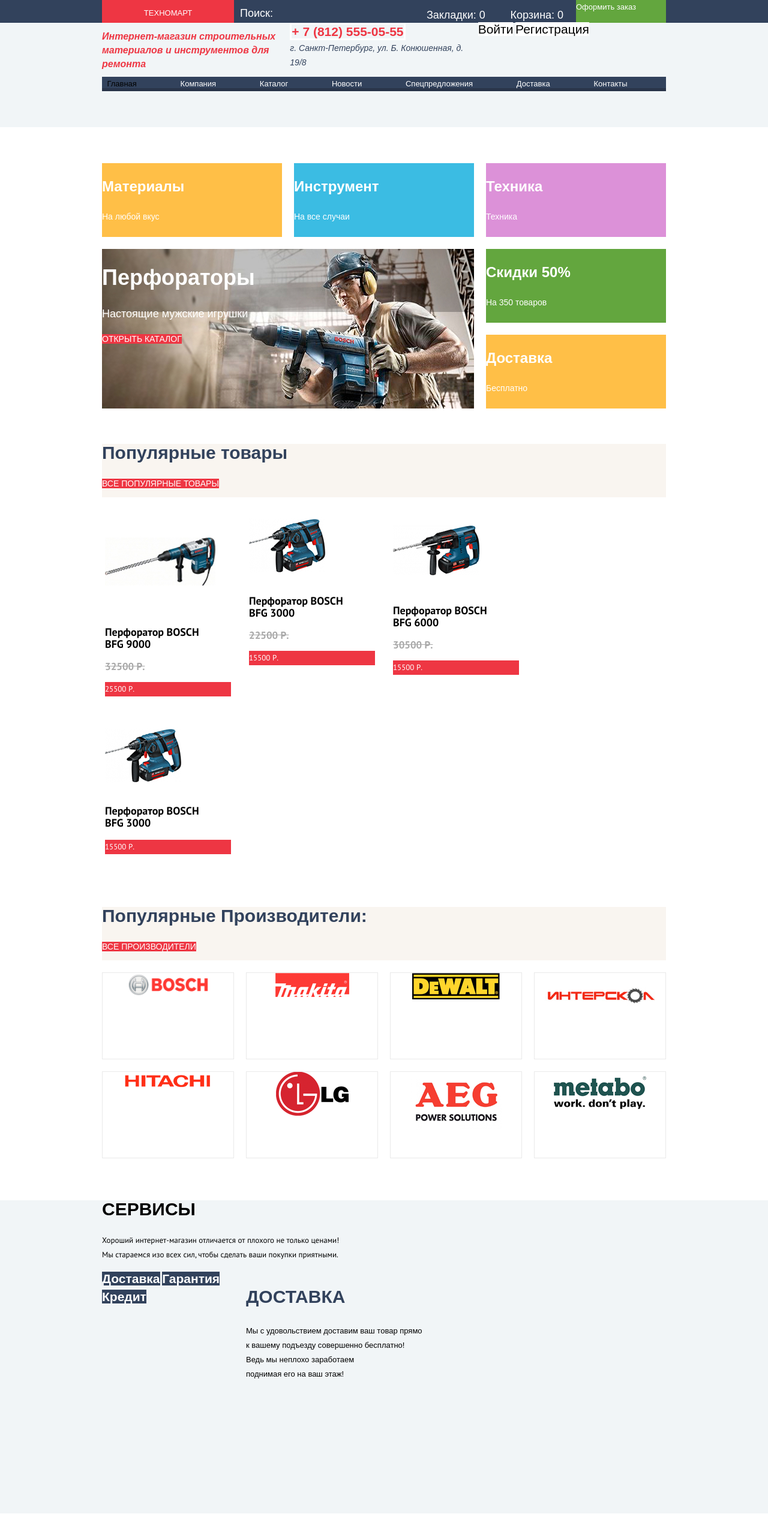
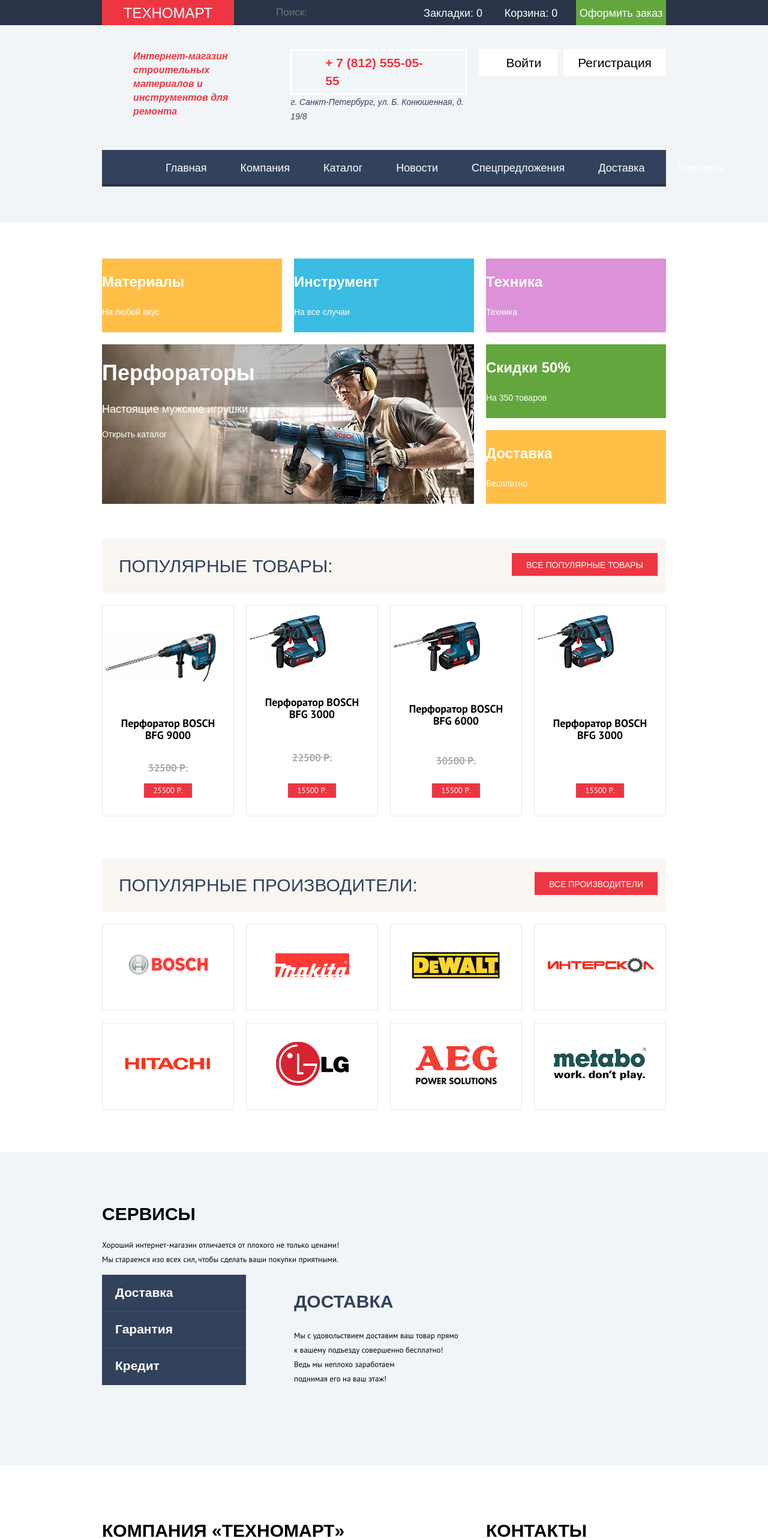
Before and after one commit to MaksymPasichnyk/1026903-technomart-29, a plain HTML site: page index.html in a window 1280 px wide. Shown: the top 2564 px of the page at 60% size. Drawn offline with Linux system fonts and the light colour scheme; a web font is replaced by a local one.

Commit message:
Флексбокс главной страницы

```diff
--- a/css/style.css
+++ b/css/style.css
@@ -69,31 +69,40 @@
 .main-header-logo {
   background-color: var(--basic-red);
   color: var(--basic-white);
-  padding: 10px;
+  position: relative;
+    width: 220px;
+    font-size: 24px;
     text-align: center;
+    text-transform: uppercase;
+    padding: 10px 0 8px 0;
 }
 
 .header-top {
-   background: var(--basic-blue);
+   background: var(--dark-blue);
 }
 
 /* test */
 .header-top-columns {
-  display: grid;
-  grid-template-columns: 220px auto 310px 150px;
-  grid-template-rows: 38px;
+  display: flex;
+  justify-content: space-between;
 }
 .header-columns {
   display: grid;
   grid-template-columns: 1fr 1fr 1fr;
-  margin-bottom: 60px;
+  gap: 20px;
+  margin-bottom: 44px;
+  margin-top: 40px;
 }
 
 
 
-.search-form {
-
-  padding: 10px;
+.search-form input {
+    width: 270px;
+    border: none;
+    padding: 12px 0 12px 50px;
+    font-size: 17px;
+    line-height: 18px;
+    background-color: var(--dark-blue)
 }
 
 
@@ -105,34 +114,45 @@
 
 }
 
-.list-order-item:first-child {
 
-}
 
 .header-mobile {
   border: 3px solid var(--basic-white);
+
 }
 
 .nav {
   background-color: var(--basic-blue);
   box-shadow: inset 0px -5px 0px #293449;
-  grid-column: 1 / -1;
 }
 
 .nav-list {
   display: flex;
   justify-content: space-around;
-  padding: 15px;
+  padding: 18px 54px 19px 53px;
+  margin-bottom: 60px;
+  text-align: center;
 }
 
 .nav-item {
   margin-right: 56px;
+  font-weight: 400;
+  font-size: 18px;
+  line-height: 24px;
+  font-family: "Cuprum", arial, serif;
 }
+
+.nav-item:first-of-type {
+  margin-left: 53px;
+}
+
+.nav-item:last-of-type {
+  margin-right: 53px;
+}
+
 
 .list-reset {
   list-style: none;
-  padding: 0;
-  margin: 0;
 }
 
 
@@ -160,20 +180,38 @@
 }
 
 .basket-link,
-.bookmarks-link,
-.search-title {
-  font-family: "Cuprum", sans-serif, serif;
+.bookmark-link,
+.order-link {
+  font-family: "Cuprum", Arial, serif;
   font-size: 18px;
   line-height: 24px;
+  color: var(--basic-white);
+  width: 110px;
+  text-align: center;
+  padding: 10px 0 8px 0;
 }
 
 
+.order-link {
+  width: 150px;
+}
 
 .header-title {
+}
+
+.header-title h1 {
+  width: 190px;
   color: var(--basic-red);
   font-size: 16px;
   line-height: 23px;
   font-style: italic;
+  margin: auto;
+}
+
+.header-contacts {
+  display: flex;
+  flex-direction: column;
+  align-items:  center;
 }
 
 .header-mobile {
@@ -181,19 +219,38 @@
   line-height: 30px;
   font-size: 21px;
   font-weight: bold;
+  padding: 5px 55px;
 }
 
-.header-contacts {
+
+.header-address {
   color: var(--basic-blue);
   font-size: 14px;
   line-height: 24px;
 }
 
-.header-link {
+.header-login-buttons {
+  display: flex;
+  justify-content: flex-end;
+  height: 45px;
+}
+
+
+.login {
     color: var(--basic-black);
     font-size: 21px;
     line-height: 21px;
     background-color: var(--basic-white);
+    padding: 12px 27px 12px 45px;
+    margin-right: 10px;
+}
+
+.registration {
+   color: var(--basic-black);
+   background-color: var(--basic-white);
+   font-size: 21px;
+    line-height: 21px;
+  padding: 12px 24px 12px 24px;
 }
 
 /* main */
@@ -203,6 +260,8 @@
 .offer-button {
 color: var(--basic-white);
 }
+
+
 
 .offer-item_yellow {
   background-color: var(--basic-yellow);
@@ -275,6 +334,9 @@
 }
 
 .wrapper-goods-manufactures {
+  display: flex;
+  align-items: center;
+  justify-content: space-between;
   background-color: var(--light-grey);
   margin-top: 59px;
   margin-bottom: 20px;
@@ -283,7 +345,7 @@
 
 .popular-goods-list {
   display: grid;
-  grid-template-columns: 220px 220px 220px 220px;
+  grid-template-columns:  repeat(4, 1fr);
   gap: 20px;
   padding: 0;
   margin-bottom: 70px;
@@ -293,21 +355,31 @@
   margin-bottom: 70px;
 }
 
-
-
-.popular-goods-title,
-.manufacturers-title {
-  font-size: 30px;
-  line-height: 30px;
-  color: var(--basic-blue);
-}
-
-.button {
+.popular-goods-link,
+.manufactures-link {
    background-color: var(--basic-red);
   text-transform: uppercase;
   font-size: 14px;
   line-height: 18px;
   color: var(--basic-white);
+  padding: 11px 24px 9px 24px;
+  margin-right: 14px;
+  margin-bottom: 5px;
+}
+
+.popular-goods-title,
+.manufacturers-title {
+  font-family: "Cuprum", arial, serif;
+  font-weight: normal;
+  font-size: 30px;
+  line-height: 30px;
+  color: var(--basic-blue);
+  text-transform: uppercase;
+  margin-left: 28px;
+}
+
+.button {
+
 }
 
 .buy-button {
@@ -329,11 +401,15 @@
 }
 
 .popular-goods-drill {
+  border: 1px solid #EAEAEA;
   list-style: none;
   font-family: "PT Sans", Arial, sans-serif;
   box-sizing: border-box;
   padding: 5px;
-
+  display: flex;
+  flex-direction: column;
+  justify-content: space-between;
+  text-align: center;
 }
 .drill-description {
   font-weight: bold;
@@ -350,6 +426,10 @@
 .drill-price {
   color: var(--basic-white);
   background-color: var(--basic-red);
+  width: 80px;
+  margin: 0 auto;
+  margin-bottom: 25px;
+  box-sizing: border-box;
 }
 
 .brand-list {
@@ -363,7 +443,13 @@
 
 .brand-item {
   border: 1px solid #EAEAEA;
-  text-align: center;
+  display: flex;
+  justify-content: center;
+  align-items: center;
+}
+
+.service-container {
+  padding-top: 64px;
 }
 
 .services {
@@ -383,13 +469,30 @@
   color: var(--basic-blue);
 }
 
+.services p {
+  font-family: "PT Sans", Arial, serif;
+  font-size: 13px;
+  line-height: 24px;
+}
+
 .services-text-content {
   font-family: "PT Sans", sans-serif, serif;
   font-size: 13px;
   line-height: 24px;
 }
 
+.serivces-buttons-column {
+  display: flex;
+  flex-direction: column;
+  width: 240px;
+}
+
 .services-button {
+  align-items: center;
+  display: flex;
+  box-shadow: 0px 1px 0px #293449, inset 0px 1px 0px #405069;
+  padding-left: 22px;
+  height: 61px;
   font-weight: bold;
   font-size: 21px;
   line-height: 30px;
@@ -400,12 +503,26 @@
 .services-columns {
   display: grid;
   grid-template-columns: 240px auto;
+  gap: 80px;
+}
+
+.about-company {
+  display: flex;
+  flex-direction: column;
+  justify-content: space-between;
 }
 
 .about-company-title {
-  font-family: "Cuprum", sans-serif, serif;
+  display: flex;
+  flex-direction: column;
+  font-family: "Cuprum", Arial, serif;
   font-size: 30px;
   line-height: 30px;
+  text-transform: uppercase;
+}
+
+.technomart-description {
+  width: 460px;
 }
 
 .about-company p {
@@ -425,14 +542,43 @@
   background-color: var(--basic-red);
 }
 
+.details-company-link {
+  width: 220px;
+  height: 38px;
+  display: flex;
+  justify-content: center;
+  align-items: center;
+}
+
+.contact-us-link {
+  width: 300px;
+  height: 38px;
+  display: flex;
+  justify-content: center;
+  align-items: center;
+}
+
 .about-company-columns {
   display: grid;
-  grid-template-columns: 2fr 1fr;
+  grid-template-columns: 460px 300px;
   padding-bottom: 70px;
+  gap: 180px;
 }
 
 .visibility-hidden {
   display: none;
+}
+
+.contacts {
+    display: flex;
+  flex-direction: column;
+  justify-content: space-between;
+}
+
+.info-list {
+  font-family: "Cuprum", Arial, serif;
+  font-size: 18px;
+line-height: 24px;
 }
 
 
@@ -443,13 +589,42 @@
   color: var(--basic-white);
   outline : 5 px solid rgba(0, 255, 0, 0.7);
   outline - offset : -5 px;
-  height: 300px;
 }
+
+.main-footer-logo {
+      font-size: 24px;
+    line-height: 24px;
+    width: 220px;
+    padding: 9px 10px;
+    text-align: center;
+    text-transform: uppercase;
+    color: #fff;
+    background-color: #ee3643;
+    box-shadow: 0 5px 0 0 #b52933;
+}
+
+
 
 .footer-top-columns {
   display: grid;
   grid-template-columns: 321px auto;
-  margin-bottom: 122px;
+  margin-bottom: 20px;
+}
+
+.footer-top {
+  display: flex;
+  flex-direction: column;
+  justify-content: space-between;
+  width: 321px;
+}
+
+.main-footer-contacts {
+  font-family: "Cuprum", Arial, serif;
+  margin-top: 22px;
+  font-size: 17px;
+  line-height: 24px;
+  font-style: normal;
+  font-weight: 400;
 }
 
 .primorse-yellow-color {
@@ -463,6 +638,7 @@
 .footer-nav-list {
   list-style: none;
   display: flex;
+  justify-content: center;
   flex-wrap: wrap;
   width: 520px;
   line-height: 34px;
@@ -471,6 +647,8 @@
 .footer-nav-item {
   margin-right: 58px;
 }
+
+
 
 .footer-nav-list .primorse-yellow-color {
   color: var(--primorse-yellow);
@@ -661,11 +839,6 @@
 
 }
 
-.popular-goods-list {
-  display: grid;
-  grid-template-columns: repeat(3, 220px);
-  gap: 20px;
-}
 
 
 .drill-title {
--- a/index.html
+++ b/index.html
@@ -17,40 +17,35 @@
         <div class="header-top-columns">
           <a class="main-header-logo">ТЕХНОМАРТ</a>
 
-          <div class="search-form">
-            <span class="search-title">Поиск:</span>
-          </div>
-
-          <ul class="header-list-order">
-            <li class="list-order-item">
-              <a href="#" class="bookmarks-link">Закладки: 0</a>
-            </li>
-            <li class="list-order-item">
+          <form action="#" method="get" class="search-form">
+            <input type="search" name="search" placeholder="Поиск:">
+            <label class="search" for="search"></label>
+          </form>
+              <a href="#" class="bookmark-link">Закладки: 0</a>
               <a href="#" class="basket-link">Корзина: 0</a>
-            </li>
-          </ul>
-
-          <a href="#" class="order-link">Оформить заказ</a>
+              <a href="#" class="order-link">Оформить заказ</a>
         </div>
       </div>
     </div>
 
     <div class="container">
       <div class="header-columns">
-        <h1 class="header-title">Интернет-магазин строительных материалов и инструментов для ремонта</h1>
-        <div>
+          <div class="header-title">
+        <h1>Интернет-магазин строительных материалов и инструментов для ремонта</h1>
+          </div>
+        <div class="header-contacts">
           <a href="tel:78125550555" class="header-mobile">+ 7 (812) 555-05-55</a>
-          <address class="header-contacts">г. Санкт-Петербург, ул. Б. Конюшенная, д. 19/8</address>
+          <address class="header-address">г. Санкт-Петербург, ул. Б. Конюшенная, д. 19/8</address>
         </div>
         <div class="header-login-buttons">
           <a href="#" class="header-link login">Войти</a>
           <a href="#" class="header-link registration">Регистрация</a>
         </div>
-
+      </div>
         <nav class="nav">
           <ul class="nav-list list-reset">
             <li class="nav-item">
-              <a>Главная</a>
+              <a class="nav-link">Главная</a>
             </li>
             <li class="nav-item">
               <a href="#" class="nav-link">Компания</a>
@@ -72,7 +67,6 @@
             </li>
           </ul>
         </nav>
-      </div>
     </div>
   </header>
 
@@ -81,8 +75,10 @@
     <div class="container">
       <section class="offers">
         <article class="offer-item offer-item_yellow new">
+            <div>
           <h3>Материалы</h3>
           <a href="#" class="offer-button">На любой вкус</a>
+          </div>
         </article>
 
         <article class="offer-item offer-item_blue">
@@ -122,7 +118,7 @@
 
     <div class="container">
       <div class="wrapper-goods-manufactures">
-        <h2 class="popular-goods-title">Популярные товары</h2>
+        <h2 class="popular-goods-title">Популярные товары:</h2>
         <a href="#" class="popular-goods-link button">Все популярные товары</a>
       </div>
       <!-- Перечень популярных товаров -->
@@ -217,6 +213,7 @@
 
     <section class="services">
       <div class="container">
+          <div class="service-container">
         <h2 class="services-title">Сервисы</h2>
         <p class="services-text-content">
           Хороший интернет-магазин отличается от плохого не только ценами!
@@ -255,21 +252,24 @@
           </article>
         </div>
       </div>
+      </div>
     </section>
     <div class="container">
       <div class="about-company-columns">
         <section class="about-company">
           <h2 class="about-company-title">КОМПАНИЯ «Техномарт»</h2>
-          <p class="technomart-description">
+          <div class="technomart-description">
+          <p>
             Настоящий мужской шоппинг начинается здесь! Огромный выбор товаров для ремонта и строительства не оставит
             равнодушными
             любителей сэкономить на гастарбайтерах.
           </p>
           <p>
-            Мы можем доставить ваш товар в самые отдаленные точки России!
+            Мы можем доставить ваш товар в самые отдаленные точки России! <br>
             Техномарт работает со многими транспортными компаниями:
           </p>
-          <ul class="info-list lisst-reset">
+          </div>
+          <ul class="info-list list-reset">
             <li>Деловые линии</li>
             <li>Автотрейдинг</li>
             <li>ЖелДорЭкспедиция</li>
@@ -291,9 +291,9 @@
     <div class="container">
       <!-- Логотип и Контакты -->
       <div class="footer-top-columns">
-        <div>
-          <a class="main-footer-logo"><img src="https://via.placeholder.com/220x47" alt="Техномарт" width="220"
-              height="47"></a>
+        <div class="footer-top">
+          <a class="main-footer-logo">ТЕХНОМАРТ</a>
+
           <address class="main-footer-contacts">г. Санкт-Петербург, ул. Б. Конюшенная, д. 19/8
             <br>
             +7 (812) 555-05-55
```
Lines whose indentation alone changed are shown as unchanged.
